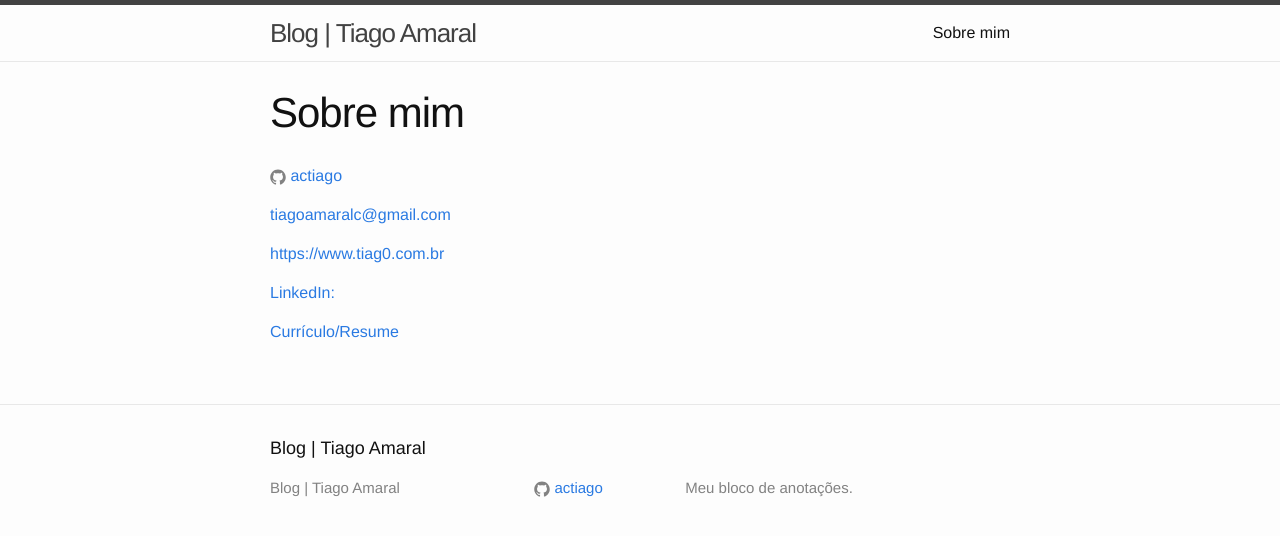
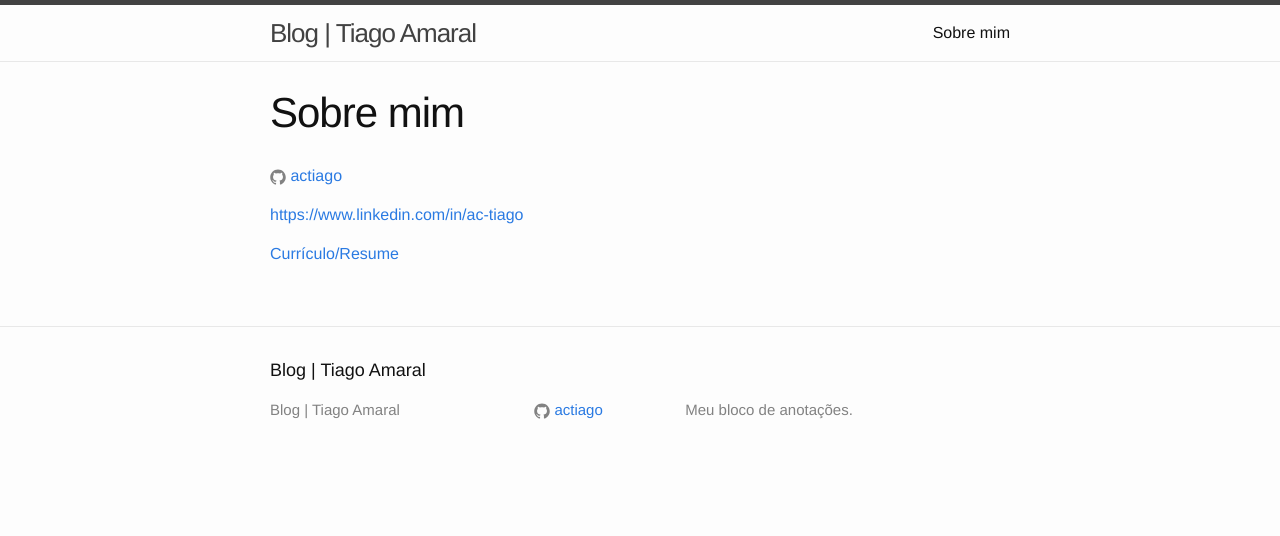
Before and after one commit to actiago/actiago.github.io, a Jekyll site: the page built from about.md, in a window 1280 px wide. Shown: the top 536 px of the page. Built offline with Jekyll 4.4.1, drawn with Linux system fonts in a browser that asks for light colours.

Commit message:
Muda o about

```diff
--- a/about.md
+++ b/about.md
@@ -6,10 +6,6 @@ permalink: /about/
 
 {% include icon-github.html username="actiago" %}
 
-[tiagoamaralc@gmail.com](tiagoamaralc@gmail.com)
-
-[https://www.tiag0.com.br](https://www.tiag0.com.br)
-
-[LinkedIn:](https://www.linkedin.com/in/ac-tiago/)
+[https://www.linkedin.com/in/ac-tiago](https://www.linkedin.com/in/ac-tiago/)
 
 [Currículo/Resume](https://www.tiag0.com.br/media/resume-tiago-amaral.pdf)
```
